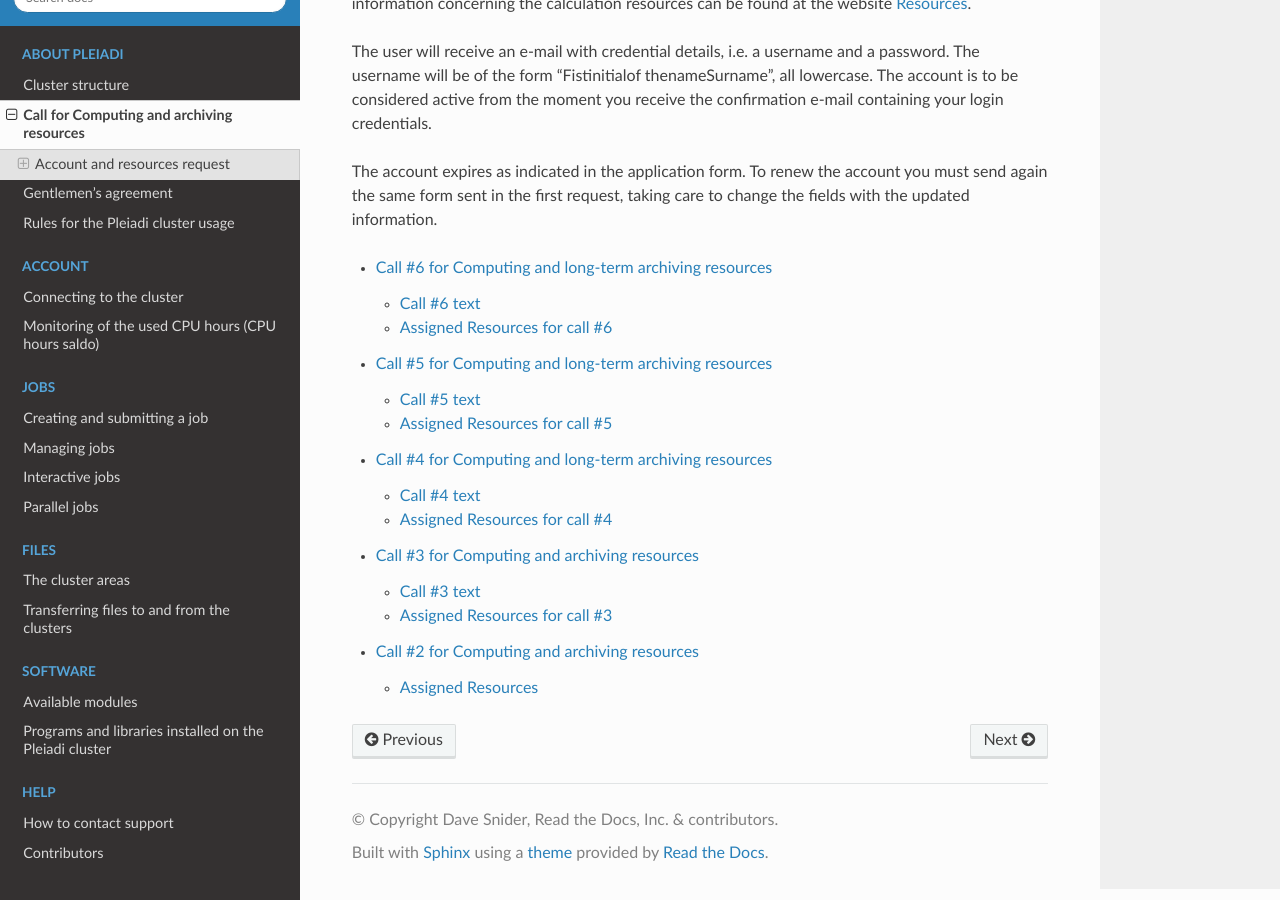
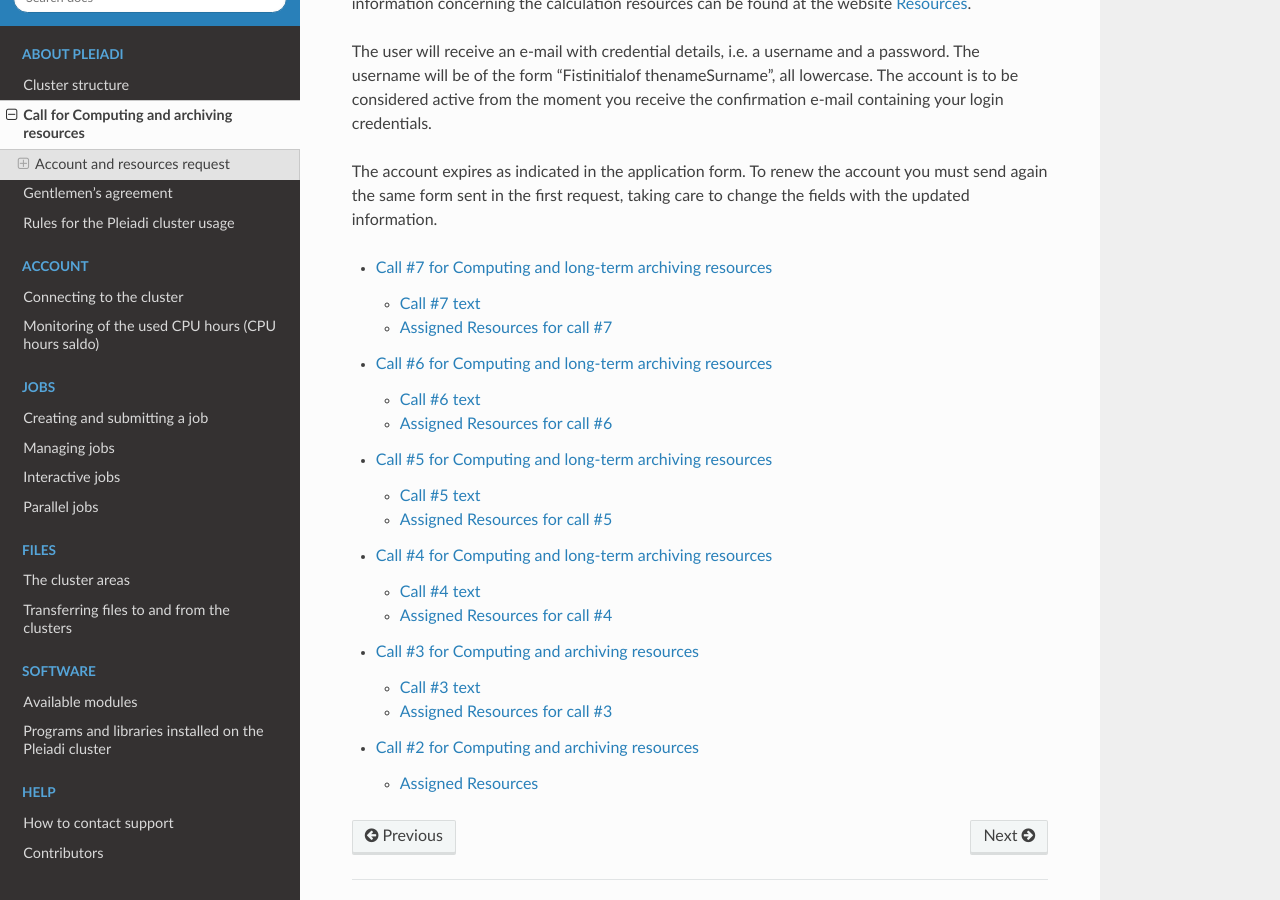
Before and after one commit to fvitello/pleiadi-doc, a Sphinx documentation site: the page built from docs/pleiadi/calls.rst, in a window 1280 px wide and 900 px high, scrolled down 440 px. Built offline with Sphinx 7.4.7 and the Read the Docs theme 3.1.0, drawn with Linux system fonts in a browser that asks for light colours.

Commit message:
added Call 7

```diff
--- a/docs/pleiadi/calls.rst
+++ b/docs/pleiadi/calls.rst
@@ -22,6 +22,7 @@
 .. toctree::
    :maxdepth: 2
 
+   call/call7/call7.rst
    call/call6/call6.rst
    call/call5/call5.rst
    call/call4/call4.rst
```
